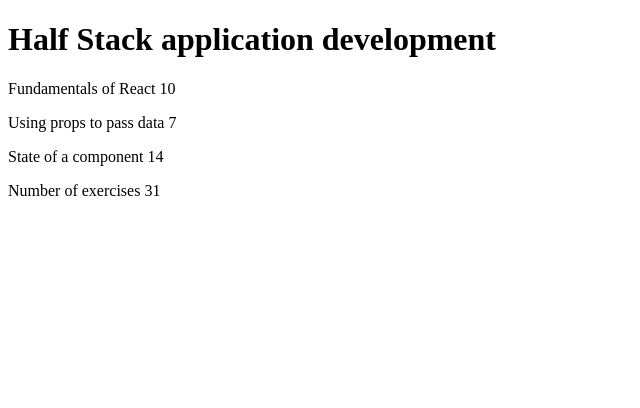
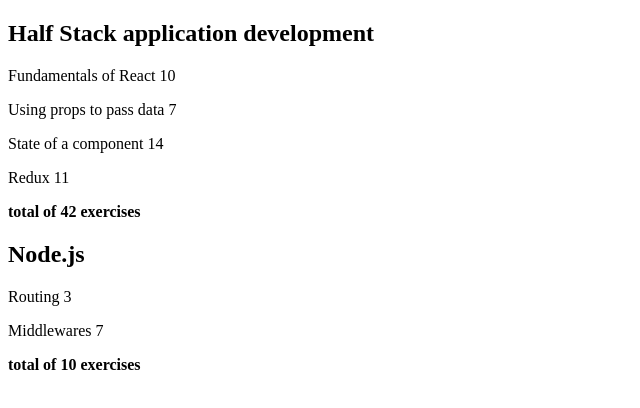
Before and after one commit to Valerie-Watts/FullStackOpen-Activities, a React (Vite) app in the folder Pt1/courseinfo/: page / in a window 1280 px wide. Shown: the top 408 px of the page, without its empty margins (0-640 px from the left). Built offline with nearby package versions, Linux system fonts and the light colour scheme.

Commit message:
Part 2.5

```diff
--- a/Pt1/courseinfo/src/App.jsx
+++ b/Pt1/courseinfo/src/App.jsx
@@ -1,65 +1,32 @@
-const Header = (props) => {
-  return(
-    <div>
-      <h1>
-        {props.course}
-      </h1>
-
-    </div>
-  )
-
-}
-
-const Content = (props) => {
-  return (
-    <div>
-      <Part part={props.parts[0]} />
-      <Part part={props.parts[1]} />
-      <Part part={props.parts[2]} />
-    </div>
-  )
-}
-
-const Part = (props) => {
-  return (
-    <p>{props.part.name} {props.part.exercises}</p>
-  )
-}
-
-const Total = (props) =>{
-
-
-  return(
-    <div>
-      <p>
-        Number of exercises {props.ex1 + props.ex2 + props.ex3}
-      </p>
-
-    </div>
-
-  )
-}
-
+import Course from './components/Course'
 
 const App = () => {
-  const course = {
-    name: 'Half Stack application development',
-    parts: [
-      { name: 'Fundamentals of React', exercises: 10 },
-      { name: 'Using props to pass data', exercises: 7 },
-      { name: 'State of a component', exercises: 14 },
-    ]
-  }
+  const courses = [
+    {
+      name: 'Half Stack application development',
+      id: 1,
+      parts: [
+        { name: 'Fundamentals of React', exercises: 10, id: 1 },
+        { name: 'Using props to pass data', exercises: 7, id: 2 },
+        { name: 'State of a component', exercises: 14, id: 3 },
+        { name: 'Redux', exercises: 11, id: 4 }
+      ]
+    },
+    {
+      name: 'Node.js',
+      id: 2,
+      parts: [
+        { name: 'Routing', exercises: 3, id: 1 },
+        { name: 'Middlewares', exercises: 7, id: 2 }
+      ]
+    }
+  ]
 
   return (
     <div>
-      <Header course={course.name} />
-      <Content parts={course.parts} />
-      <Total
-        ex1={course.parts[0].exercises}
-        ex2={course.parts[1].exercises}
-        ex3={course.parts[2].exercises}
-      />
+      {courses.map(course => (
+        <Course key={course.id} course={course} />
+      ))}
     </div>
   )
 }
--- /dev/null
+++ b/Pt1/courseinfo/src/components/Course.jsx
@@ -0,0 +1,38 @@
+const Header = ({ course }) => {
+  return <h2>{course.name}</h2>
+}
+
+const Part = ({ part }) => {
+  return (
+    <p>
+      {part.name} {part.exercises}
+    </p>
+  )
+}
+
+const Content = ({ parts }) => {
+  return (
+    <div>
+      {parts.map(part => (
+        <Part key={part.id} part={part} />
+      ))}
+    </div>
+  )
+}
+
+const Total = ({ parts }) => {
+  const total = parts.reduce((sum, part) => sum + part.exercises, 0)
+  return <p><strong>total of {total} exercises</strong></p>
+}
+
+const Course = ({ course }) => {
+  return (
+    <div>
+      <Header course={course} />
+      <Content parts={course.parts} />
+      <Total parts={course.parts} />
+    </div>
+  )
+}
+
+export default Course
```
